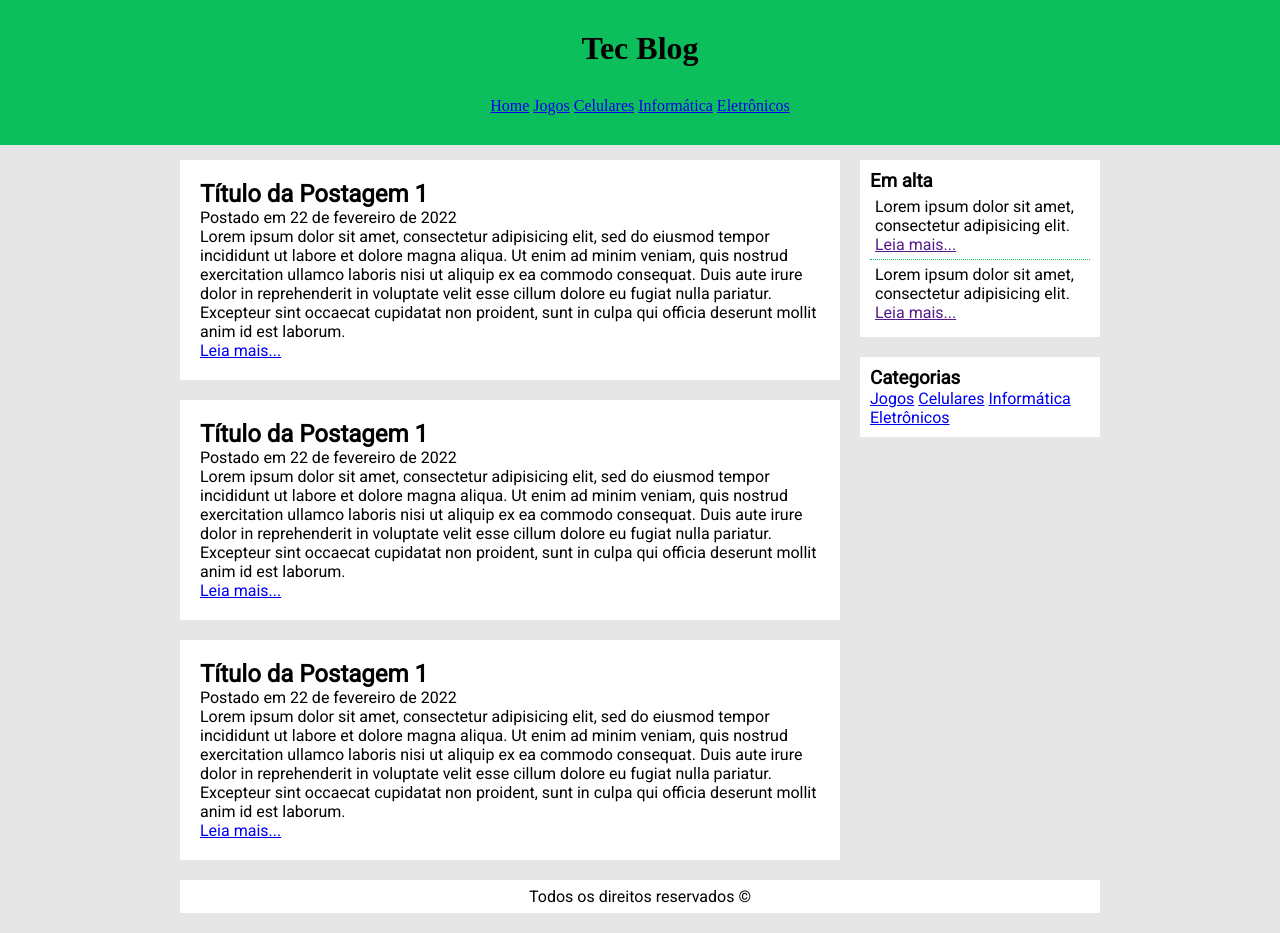
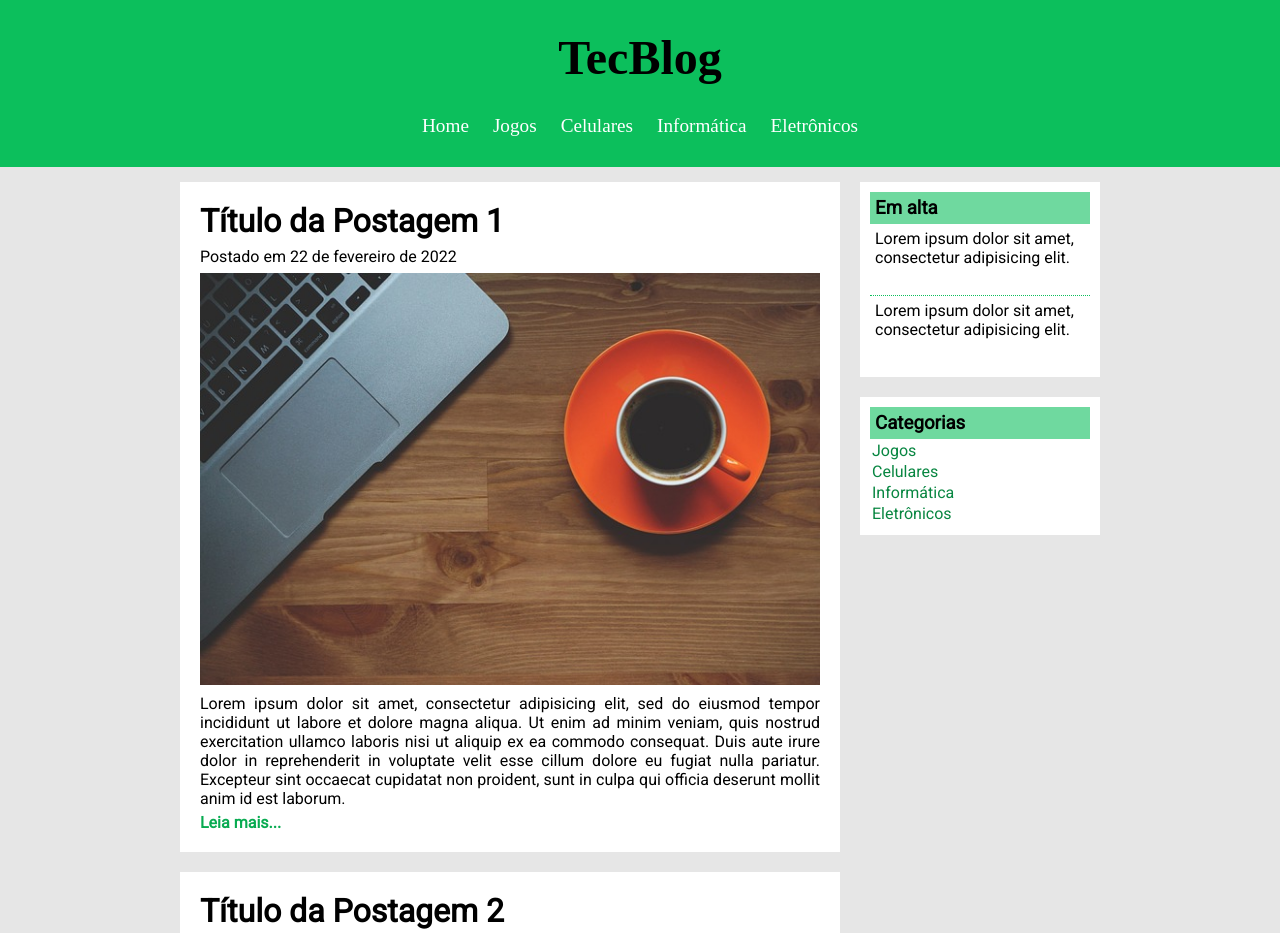
Before and after one commit to phdfreitas/tecblog, a plain HTML site: page index.html in a window 1280 px wide. Shown: the top 933 px of the page. Drawn offline with Linux system fonts and the light colour scheme; a web font is replaced by a local one.

Commit message:
Adicionando imagens e formatação de links

```diff
--- a/css/style.css
+++ b/css/style.css
@@ -12,11 +12,28 @@ body{
     font-family: 'Roboto', sans-serif;
 }
 
+img {
+    width: 620px;
+}
+
+h2{
+    font-size: 2em;
+}
+
+h3{
+    padding: 5px;
+    background-color: rgba(12, 191, 93, 0.593);
+}
+
 #header{
     font-family: 'Gloock', serif;
     background-color: rgb(12, 191, 92);
     text-align: center;
     padding: 15px;
+}
+
+#logo{
+    font-size: 1.5em;
 }
 
 #logo, #menu{
@@ -45,6 +62,11 @@ body{
     background-color: #fff;
 }
 
+.post p{
+    margin: 5px 0;
+    text-align: justify;
+}
+
 .conteudo-lateral{
     background-color: #fff;
     padding: 10px;
@@ -62,3 +84,46 @@ body{
     text-align: center;
     padding: 7px;
 }
+
+.data{
+    display: block;
+    margin: 7px 0;
+}
+
+/*Formatação dos Links*/
+a{
+    text-decoration: none;
+}
+
+#menu a{
+    padding: 10px;
+    font-size: 1.2em;
+}
+
+#menu a:link, a:visited{
+    color: #fff;
+}
+
+#menu a:hover{
+    color: #000;
+    background-color: #fff;
+}
+
+.post a{
+    color: rgb(8, 171, 81);
+    font-weight: bolder;
+}
+
+.conteudo-lateral a{
+    display: block;
+    margin: 2px;
+}
+
+.conteudo-lateral a:link{
+    color: rgb(8, 134, 65);
+}
+
+.conteudo-lateral a:hover{
+    color: #000;
+    text-decoration: underline;
+}
--- a/index.html
+++ b/index.html
@@ -12,10 +12,7 @@
 
     <header id="header">
         <div id="logo">
-            <h1>
-                Tec
-                <span>Blog</span>
-            </h1>
+            <h1>TecBlog</h1>
         </div>
 
         <div id="menu">
@@ -31,7 +28,8 @@
         <div id="posts">
             <div class="post">
                 <h2>Título da Postagem 1</h2>
-                <span>Postado em 22 de fevereiro de 2022</span>
+                <span class="data">Postado em 22 de fevereiro de 2022</span>
+                <img src="./imagens/imagem1.jpg" alt="imagem1">
                 <p>
 					Lorem ipsum dolor sit amet, consectetur adipisicing elit, sed do eiusmod
 					tempor incididunt ut labore et dolore magna aliqua. Ut enim ad minim veniam,
@@ -44,8 +42,9 @@
             </div>
 
             <div class="post">
-                <h2>Título da Postagem 1</h2>
-                <span>Postado em 22 de fevereiro de 2022</span>
+                <h2>Título da Postagem 2</h2>
+                <span class="data">Postado em 22 de fevereiro de 2022</span>
+                <img src="./imagens/imagem2.jpg" alt="imagem2">
                 <p>
 					Lorem ipsum dolor sit amet, consectetur adipisicing elit, sed do eiusmod
 					tempor incididunt ut labore et dolore magna aliqua. Ut enim ad minim veniam,
@@ -58,8 +57,9 @@
             </div>
 
             <div class="post">
-                <h2>Título da Postagem 1</h2>
-                <span>Postado em 22 de fevereiro de 2022</span>
+                <h2>Título da Postagem 3</h2>
+                <span class="data">Postado em 22 de fevereiro de 2022</span>
+                <img src="./imagens/imagem3.jpg" alt="imagem3">
                 <p>
 					Lorem ipsum dolor sit amet, consectetur adipisicing elit, sed do eiusmod
 					tempor incididunt ut labore et dolore magna aliqua. Ut enim ad minim veniam,
```
